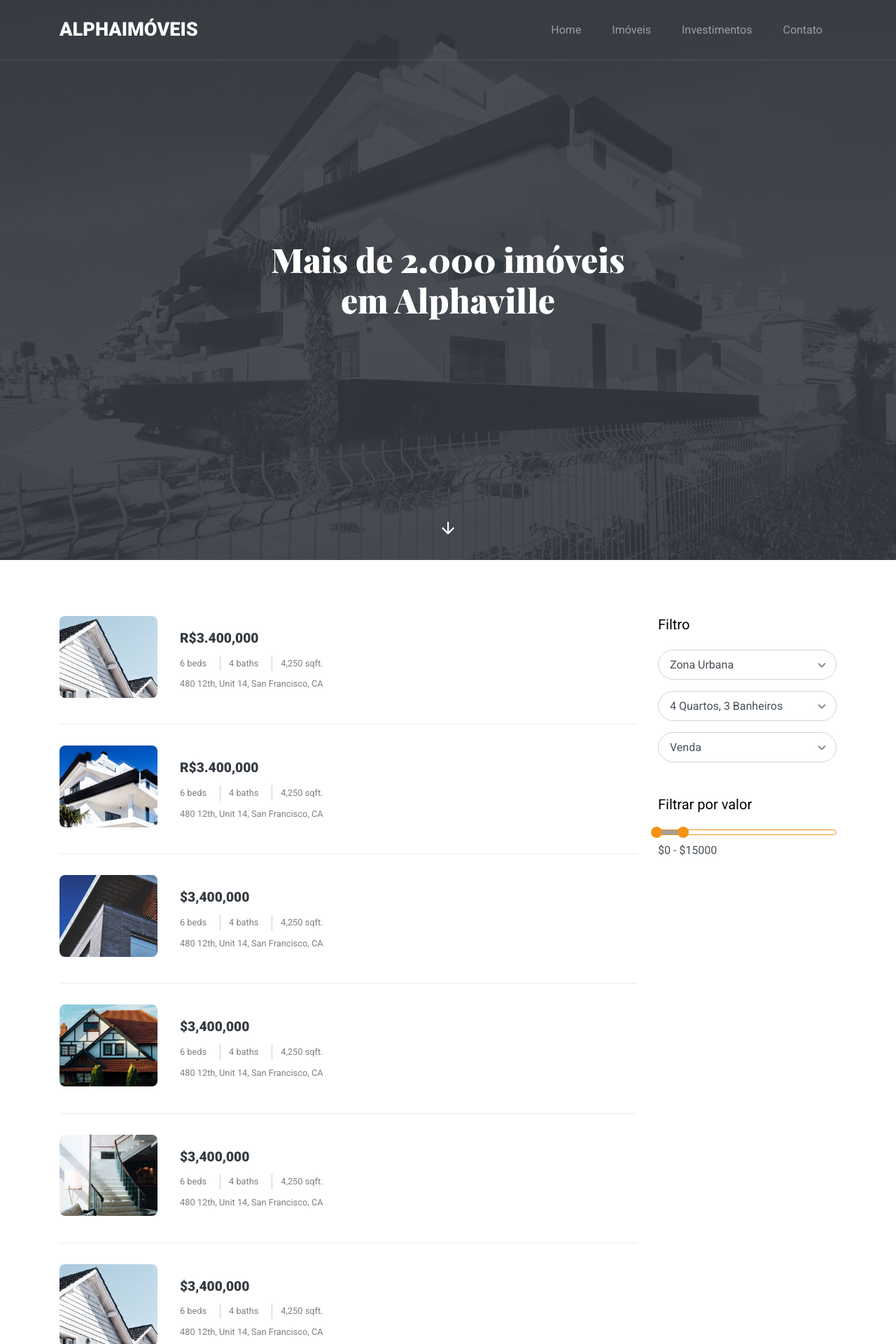
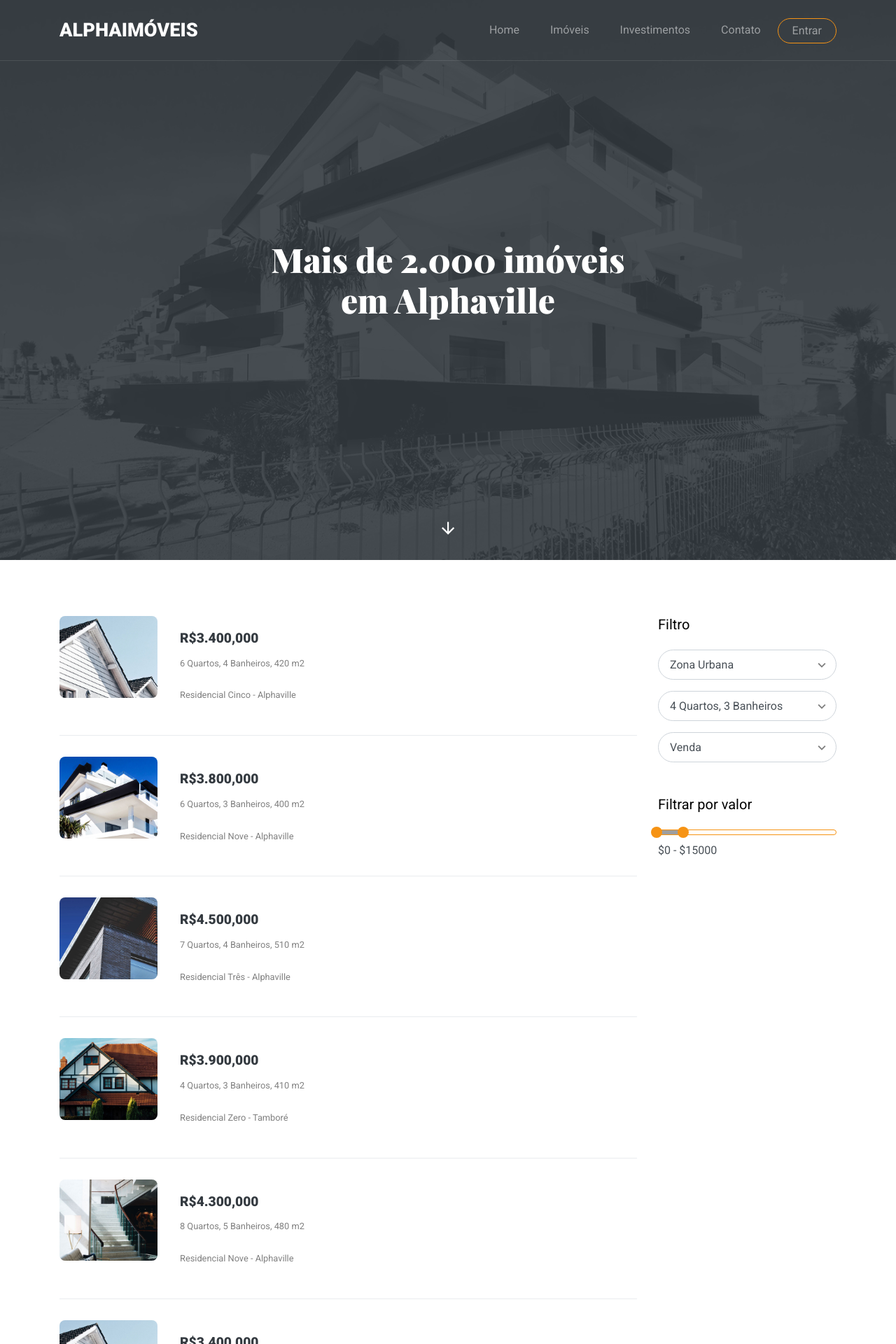
Before and after one commit to maiconkistemmacher/alphaimoveis, a PHP site: page /lista.php in a window 1280 px wide. Shown: the top 1920 px of the page at 70% size. Run offline with PHP 8.4, Linux system fonts and the light colour scheme; some web fonts are replaced; grey boxes are pictures that could not be loaded.

Commit message:
end of the day

```diff
--- a/includes/header.php
+++ b/includes/header.php
@@ -32,7 +32,6 @@
       <div class="site-mobile-menu-body"></div>
     </div>
 
-
     <header class="site-navbar py-4 js-sticky-header site-navbar-target" role="banner">
       <div class="container">
         <div class="row align-items-center">
@@ -49,6 +48,7 @@
                 <li><a href="lista.php#imoveis" class="nav-link">Imóveis</a></li>
                 <li><a href="index.php#investimentos" class="nav-link">Investimentos</a></li>
                 <li><a href="index.php#contato" class="nav-link">Contato</a></li>
+                <li class="nav-item"><a class="btn btn-outline-primary" href="#" role="button">Entrar</a>
               </ul>
             </nav>
           </div>
--- a/includes/imovel.php
+++ b/includes/imovel.php
@@ -9,12 +9,12 @@
         </div>
       </div>
 
-      <a href="#property-details" class="smoothscroll arrow-down"><span class="icon-arrow_downward"></span></a>
+      <a href="#imovel" class="smoothscroll arrow-down"><span class="icon-arrow_downward"></span></a>
     </div>
 
 
 
-    <div class="site-section" id="property-details">
+    <div class="site-section" id="imovel">
       <div class="container">
         <div class="row">
           <div class="col-lg-7">
--- a/includes/lista.php
+++ b/includes/lista.php
@@ -46,151 +46,152 @@
           <div class="col-md-9 order-2 order-md-1">
             <div class="property horizontal d-flex">
               <div class="mr-3 img-entry">
-                <a href="property-single.html"><img src="images/property_1-sm.jpg" alt="Image" class="img-fluid"></a>
+                <a href="imovel.php#imovel"><img src="images/property_1-sm.jpg" alt="Image" class="img-fluid"></a>
               </div>
+
               <div class="prop-details p-3">
-                <div><a href="property-single.html"><strong class="price">R$3.400,000</strong></a></div>
+                <div><a href="imovel.php#imovel"><strong class="price">R$3.400,000</strong></a></div>
                 <div class="mb-2 d-flex justify-content-between">
-                  <span class="w border-r">6 beds</span>
-                  <span class="w border-r">4 baths</span>
-                  <span class="w">4,250 sqft.</span>
+                <p><span>6 Quartos</span>,
+                  <span>4 Banheiros</span>,
+                  <span>420 m2</span>
                 </div>
-                <div>480 12th, Unit 14, San Francisco, CA</div>
+                <div>Residencial Cinco - Alphaville</div>
               </div>
             </div>
 
             <div class="property horizontal d-flex">
               <div class="mr-3 img-entry">
-                <a href="property-single.html"><img src="images/property_2-sm.jpg" alt="Image" class="img-fluid"></a>
+                <a href="imovel.php#imovel"><img src="images/property_2-sm.jpg" alt="Image" class="img-fluid"></a>
               </div>
               <div class="prop-details p-3">
-                <div><a href="property-single.html"><strong class="price">R$3.400,000</strong></a></div>
+                <div><a href="imovel.php#imovel"><strong class="price">R$3.800,000</strong></a></div>
                 <div class="mb-2 d-flex justify-content-between">
-                  <span class="w border-r">6 beds</span>
-                  <span class="w border-r">4 baths</span>
-                  <span class="w">4,250 sqft.</span>
+                <p><span>6 Quartos</span>,
+                  <span>3 Banheiros</span>,
+                  <span class="w">400 m2</span>
                 </div>
-                <div>480 12th, Unit 14, San Francisco, CA</div>
+                <div>Residencial Nove - Alphaville</div>
               </div>
             </div>
 
             <div class="property horizontal d-flex">
               <div class="mr-3 img-entry">
-                <a href="property-single.html"><img src="images/property_3-sm.jpg" alt="Image" class="img-fluid"></a>
+                <a href="imovel.php#imovel"><img src="images/property_3-sm.jpg" alt="Image" class="img-fluid"></a>
               </div>
               <div class="prop-details p-3">
-                <div><a href="property-single.html"><strong class="price">$3,400,000</strong></a></div>
+                <div><a href="imovel.php#imovel"><strong class="price">R$4.500,000</strong></a></div>
                 <div class="mb-2 d-flex justify-content-between">
-                  <span class="w border-r">6 beds</span>
-                  <span class="w border-r">4 baths</span>
-                  <span class="w">4,250 sqft.</span>
+                <p><span>7 Quartos</span>,
+                  <span>4 Banheiros</span>,
+                  <span class="w">510 m2</span>
                 </div>
-                <div>480 12th, Unit 14, San Francisco, CA</div>
+                <div>Residencial Três - Alphaville</div>
               </div>
             </div>
 
             <div class="property horizontal d-flex">
               <div class="mr-3 img-entry">
-                <a href="property-single.html"><img src="images/property_4-sm.jpg" alt="Image" class="img-fluid"></a>
+                <a href="imovel.php#imovel"><img src="images/property_4-sm.jpg" alt="Image" class="img-fluid"></a>
               </div>
               <div class="prop-details p-3">
-                <div><a href="property-single.html"><strong class="price">$3,400,000</strong></a></div>
+                <div><a href="imovel.php#imovel"><strong class="price">R$3.900,000</strong></a></div>
                 <div class="mb-2 d-flex justify-content-between">
-                  <span class="w border-r">6 beds</span>
-                  <span class="w border-r">4 baths</span>
-                  <span class="w">4,250 sqft.</span>
+                <p><span>4 Quartos</span>,
+                  <span>3 Banheiros</span>,
+                  <span class="w">410 m2</span>
                 </div>
-                <div>480 12th, Unit 14, San Francisco, CA</div>
+                <div>Residencial Zero - Tamboré</div>
               </div>
             </div>
 
             <div class="property horizontal d-flex">
               <div class="mr-3 img-entry">
-                <a href="property-single.html"><img src="images/property_5-sm.jpg" alt="Image" class="img-fluid"></a>
+                <a href="imovel.php#imovel"><img src="images/property_5-sm.jpg" alt="Image" class="img-fluid"></a>
               </div>
               <div class="prop-details p-3">
-                <div><a href="property-single.html"><strong class="price">$3,400,000</strong></a></div>
+                <div><a href="imovel.php#imovel"><strong class="price">R$4.300,000</strong></a></div>
                 <div class="mb-2 d-flex justify-content-between">
-                  <span class="w border-r">6 beds</span>
-                  <span class="w border-r">4 baths</span>
-                  <span class="w">4,250 sqft.</span>
+                <p><span>8 Quartos</span>,
+                  <span>5 Banheiros</span>,
+                  <span class="w">480 m2</span>
                 </div>
-                <div>480 12th, Unit 14, San Francisco, CA</div>
+                <div>Residencial Nove - Alphaville</div>
               </div>
             </div>
 
             <div class="property horizontal d-flex">
               <div class="mr-3 img-entry">
-                <a href="property-single.html"><img src="images/property_1-sm.jpg" alt="Image" class="img-fluid"></a>
+                <a href="imovel.php#imovel"><img src="images/property_1-sm.jpg" alt="Image" class="img-fluid"></a>
               </div>
               <div class="prop-details p-3">
-                <div><a href="property-single.html"><strong class="price">$3,400,000</strong></a></div>
+                <div><a href="imovel.php#imovel"><strong class="price">R$3.400,000</strong></a></div>
                 <div class="mb-2 d-flex justify-content-between">
-                  <span class="w border-r">6 beds</span>
-                  <span class="w border-r">4 baths</span>
-                  <span class="w">4,250 sqft.</span>
+                <p><span>6 Quartos</span>,
+                  <span>4 Banheiros</span>,
+                  <span class="w">420 m2</span>
                 </div>
-                <div>480 12th, Unit 14, San Francisco, CA</div>
+                <div>Residencial Um - Alphaville</div>
               </div>
             </div>
 
             <div class="property horizontal d-flex">
               <div class="mr-3 img-entry">
-                <a href="property-single.html"><img src="images/property_2-sm.jpg" alt="Image" class="img-fluid"></a>
+                <a href="imovel.php#imovel"><img src="images/property_2-sm.jpg" alt="Image" class="img-fluid"></a>
               </div>
               <div class="prop-details p-3">
-                <div><a href="property-single.html"><strong class="price">$3,400,000</strong></a></div>
+                <div><a href="imovel.php#imovel"><strong class="price">R$3.700,000</strong></a></div>
                 <div class="mb-2 d-flex justify-content-between">
-                  <span class="w border-r">6 beds</span>
-                  <span class="w border-r">4 baths</span>
-                  <span class="w">4,250 sqft.</span>
+                <p><span>7 Quartos</span>,
+                  <span>5 Banheiros</span>,
+                  <span class="w">460 m2</span>
                 </div>
-                <div>480 12th, Unit 14, San Francisco, CA</div>
+                <div>Residencial Dois - Tamboré</div>
               </div>
             </div>
 
             <div class="property horizontal d-flex">
               <div class="mr-3 img-entry">
-                <a href="property-single.html"><img src="images/property_3-sm.jpg" alt="Image" class="img-fluid"></a>
+                <a href="imovel.php#imovel"><img src="images/property_3-sm.jpg" alt="Image" class="img-fluid"></a>
               </div>
               <div class="prop-details p-3">
-                <div><a href="property-single.html"><strong class="price">$3,400,000</strong></a></div>
+                <div><a href="imovel.php#imovel"><strong class="price">R$3.900,000</strong></a></div>
                 <div class="mb-2 d-flex justify-content-between">
-                  <span class="w border-r">6 beds</span>
-                  <span class="w border-r">4 baths</span>
-                  <span class="w">4,250 sqft.</span>
+                <p><span>5 Quartos</span>,
+                  <span>3 Banheiros</span>,
+                  <span class="w">450 m2</span>
                 </div>
-                <div>480 12th, Unit 14, San Francisco, CA</div>
+                <div>Residencial Doze - Alphaville</div>
               </div>
             </div>
 
             <div class="property horizontal d-flex">
               <div class="mr-3 img-entry">
-                <a href="property-single.html"><img src="images/property_4-sm.jpg" alt="Image" class="img-fluid"></a>
+                <a href="imovel.php#imovel"><img src="images/property_4-sm.jpg" alt="Image" class="img-fluid"></a>
               </div>
               <div class="prop-details p-3">
-                <div><a href="property-single.html"><strong class="price">$3,400,000</strong></a></div>
+                <div><a href="imovel.php#imovel"><strong class="price">R$4.800,000</strong></a></div>
                 <div class="mb-2 d-flex justify-content-between">
-                  <span class="w border-r">6 beds</span>
-                  <span class="w border-r">4 baths</span>
-                  <span class="w">4,250 sqft.</span>
+                <p><span>8 Quartos</span>,
+                  <span>5 Banheiros</span>,
+                  <span class="w">520 m2</span>
                 </div>
-                <div>480 12th, Unit 14, San Francisco, CA</div>
+                <div>Residencial Dez - Alphaville</div>
               </div>
             </div>
 
             <div class="property horizontal d-flex">
               <div class="mr-3 img-entry">
-                <a href="property-single.html"><img src="images/property_5-sm.jpg" alt="Image" class="img-fluid"></a>
+                <a href="imovel.php#imovel"><img src="images/property_5-sm.jpg" alt="Image" class="img-fluid"></a>
               </div>
               <div class="prop-details p-3">
-                <div><a href="property-single.html"><strong class="price">$3,400,000</strong></a></div>
+                <div><a href="imovel.php#imovel"><strong class="price">R$3.900,000</strong></a></div>
                 <div class="mb-2 d-flex justify-content-between">
-                  <span class="w border-r">6 beds</span>
-                  <span class="w border-r">4 baths</span>
-                  <span class="w">4,250 sqft.</span>
+                <p><span>5 Quartos</span>,
+                  <span>3 Banheiros</span>,
+                  <span class="w">430 m2</span>
                 </div>
-                <div>480 12th, Unit 14, San Francisco, CA</div>
+                <div>Residencial Dois - Tamboré</div>
               </div>
             </div>
           </div>
@@ -214,74 +215,74 @@
       <div class="container">
         <div class="row mb-5 align-items-center">
           <div class="col-md-7 text-left">
-            <h2 class="section-title mb-3">More Properties</h2>
+            <h2 class="section-title mb-3">Mais imóveis</h2>
           </div>
           <div class="col-md-5 text-left text-md-right">
             <div class="custom-nav1">
-              <a href="#" class="custom-prev1">Previous</a><span class="mx-3">/</span><a href="#" class="custom-next1">Next</a>
+              <a href="#" class="custom-prev1"><</a><span class="mx-3">/</span><a href="#" class="custom-next1">></a>
             </div>
           </div>
         </div>
 
         <div class="owl-carousel nonloop-block-13 mb-5">
 
-          <div class="property">
-            <a href="#">
+        <div class="property">
+            <a href="imovel.html">
               <img src="images/property_1.jpg" alt="Image" class="img-fluid">
             </a>
             <div class="prop-details p-3">
-              <div><strong class="price">$3,400,000</strong></div>
+              <div><strong class="price">R$3.400,000</strong></div>
               <div class="mb-2 d-flex justify-content-between">
                 <span class="w border-r">6 Quartos</span>
                 <span class="w border-r">4 Banheiros</span>
-                <span class="w">480 m2</span>
-              </div>
-              <div>480 12th, Unit 14, San Francisco, CA</div>
+                <span class="w">430 m2</span>
+                </div>
+              <div>Residencial Nove - Alphaville</div>
             </div>
           </div>
 
           <div class="property">
-            <a href="#">
+            <a href="imovel.html">
               <img src="images/property_2.jpg" alt="Image" class="img-fluid">
             </a>
             <div class="prop-details p-3">
-              <div><strong class="price">$3,400,000</strong></div>
+              <div><strong class="price">R$3.900,000</strong></div>
               <div class="mb-2 d-flex justify-content-between">
-                <span class="w border-r">6 beds</span>
-                <span class="w border-r">4 baths</span>
-                <span class="w">4,250 sqft.</span>
+                <span class="w border-r">8 Quartos</span>
+                <span class="w border-r">4 Banheiros</span>
+                <span class="w">450 m2</span>
               </div>
-              <div>480 12th, Unit 14, San Francisco, CA</div>
+              <div>Residencial Dois - Tamoboré</div>
             </div>
           </div>
 
           <div class="property">
-            <a href="#">
+            <a href="imovel.html">
               <img src="images/property_3.jpg" alt="Image" class="img-fluid">
             </a>
             <div class="prop-details p-3">
-              <div><strong class="price">$3,400,000</strong></div>
+              <div><strong class="price">R$4.700,000</strong></div>
               <div class="mb-2 d-flex justify-content-between">
-                <span class="w border-r">6 beds</span>
-                <span class="w border-r">4 baths</span>
-                <span class="w">4,250 sqft.</span>
-              </div>
-              <div>480 12th, Unit 14, San Francisco, CA</div>
+                <span class="w border-r">6 Quartos</span>
+                <span class="w border-r">4 Banheiros</span>
+                <span class="w">530 m2</span>
+                </div>
+              <div>Residencial Doze - Alphaville</div>
             </div>
           </div>
 
           <div class="property">
-            <a href="#">
+            <a href="imovel.html">
               <img src="images/property_4.jpg" alt="Image" class="img-fluid">
             </a>
             <div class="prop-details p-3">
-              <div><strong class="price">$3,400,000</strong></div>
+              <div><strong class="price">R$3.100,000</strong></div>
               <div class="mb-2 d-flex justify-content-between">
-                <span class="w border-r">6 beds</span>
-                <span class="w border-r">4 baths</span>
-                <span class="w">4,250 sqft.</span>
+                <span class="w border-r">5 Quartos</span>
+                <span class="w border-r">3 Banheiros</span>
+                <span class="w">480 m2</span>
               </div>
-              <div>480 12th, Unit 14, San Francisco, CA</div>
+              <div>Residencial Três - Tamboré</div>
             </div>
           </div>
 
--- a/lista.php
+++ b/lista.php
@@ -2,6 +2,11 @@
 
 require __DIR__.'/vendor/autoload.php';
 
+use \App\Entity\Imovel;
+
+// $imovel = Imovel::getImovel();
+// echo "<pre>"; print_r($contato); echo "</pre>"; exit;
+
 include __DIR__.'/includes/header.php';
 include __DIR__.'/includes/lista.php';
 include __DIR__.'/includes/footer.php';
```
Also changed, not shown: app/Db/Database.php (+62 -4 lines), app/Entity/Contato.php (deleted, +0 -77 lines), app/Entity/Imovel.php (added, +86 -0 lines), imovel.php (+21 -0 lines), includes/home.php (+10 -7 lines), index.php (+0 -21 lines).
